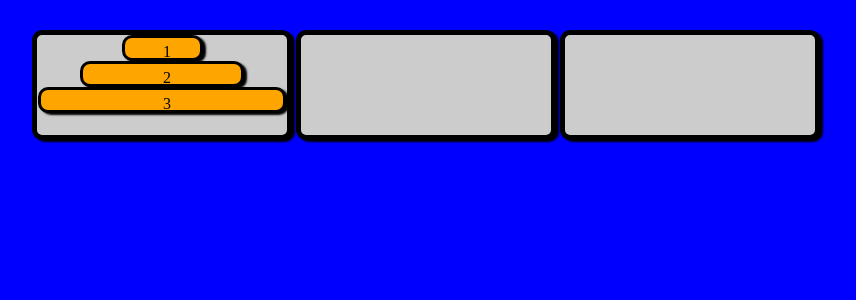
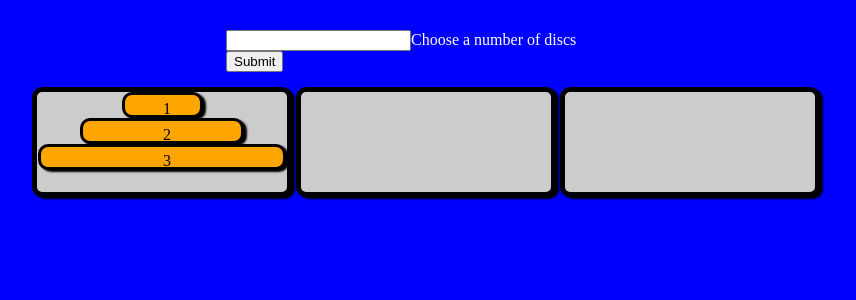
Before and after one commit to chaseTfreeman/ctf_hanoi, a PHP site: page / in a window 1280 px wide. Shown: the part 221-521 px from the top of the page, without its empty margins (214-1070 px from the left). Run offline with PHP 8.4, Linux system fonts and the light colour scheme; some libraries are stand-ins or nearby versions.

Commit message:
Got DnD to work ;)--adding rules etc

```diff
--- a/index.html
+++ b/index.html
@@ -6,7 +6,7 @@
   <link rel="stylesheet" href="styles.css">
   <script src="https://ajax.googleapis.com/ajax/libs/jquery/3.0.0/jquery.min.js"></script>
   <link rel="stylesheet" href="https://ajax.googleapis.com/ajax/libs/jqueryui/1.11.4/themes/smoothness/jquery-ui.css">
-<script src="https://ajax.googleapis.com/ajax/libs/jqueryui/1.11.4/jquery-ui.min.js"></script>
+  <script src="https://ajax.googleapis.com/ajax/libs/jqueryui/1.11.4/jquery-ui.min.js"></script>
 
 </head>
 <body>
@@ -14,6 +14,12 @@
   <header>
     <h1>Towers of Hanoi!</h1>
   </header>
+  <div id="formHolder">
+    <form id=target>
+    <input class="discChoice" type="text"><span>Choose a number of discs</span></input>
+    <input class="submit" type="submit"></input>
+  </form>
+  </div>
   <div class="wrapper">
     <div id="discContainerA" class="discContainer" droppable="true">
       <div class="disc" id=discOne draggable="true">
--- a/script.js
+++ b/script.js
@@ -1,39 +1,33 @@
 $("document").ready(function(){
   console.log("Ready!");
-
-
-
-
-
-
-
-
-
-
-  //
-  // //***********Begin Drag & Drop Code:******************
-  // $(".disc").draggable({
-  //   revert: "invalid",
-  //   // snap: ".discContainer",
-  //   // snapMode: "inner",
-  //   stack: ".disc",
-  //
-  // });
-  // $(".discContainer").droppable({
-  //   drop: function(event, ui) {
-  //     console.log($(this));
-  //    ($(this)).append($(ui.draggable)),
-  //     //ui.draggable.addClass('dropped');
-  //     /*refresh positions
-  //     var refreshPositions = $(".disc").draggable( "option", "refreshPositions" );
-  //     $( ".disc" ).draggable( "option", "refreshPositions", true );
-  //     */
-  //     console.log($(this))
-  //   }
-  // });
+  //***********Begin Drag & Drop Code:******************
+  $(".disc").draggable({
+    revert: "invalid",
+    snap: ".discContainer",
+    snapMode: "inner",
+    stack: ".disc",
+    helper: 'clone',
+    opacity: 0.35,
+  });
+  $(".discContainer").droppable({
+    drop: function(event, ui) {
+      ($(this)).prepend($(ui.draggable)),
+      console.log($(this))
+    }
+  });
   //***********End Drag & Drop Code**************
-
-  //************Handle the addClass when moving between Divs**********
+  //*********** Start Dynamic Disk Creation************
+  $("#target").submit(function( event ) {
+    var numDiscs = $(".discChoice").val()
+    event.preventDefault();
+     for (i = 0; i < numDiscs; i++) {
+       console.log(numDiscs);
+       }
+     });
+  //************END Dynamic Disk Creation******************
+  //                      *********Rules*************
+  //If discContainer's first child element has LOWER 'rank' than 'ui.draggable'
+  // then revert/cancel the drag/drop.
 
   //**********End addClass code*********************
 });
--- a/styles.css
+++ b/styles.css
@@ -44,6 +44,7 @@ p {
   background-image: url(#);
   background-size:cover;
   background-repeat: no-repeat;
+
 }
 
 .disc {
@@ -73,7 +74,7 @@ p {
   width:97%;
 }
 
-/*.dropped {
+.dropped {
   height: 10%;
   background-color: purple;
   border: solid #000;
@@ -85,11 +86,26 @@ p {
   -webkit-box-shadow: inherit;
   -ms-box-shadow: inherit;
   box-shadow: inherit;
-  margin: 0 auto;
+  margin: 0;
   cursor: move;
   bottom:0px;
   top: 0px;
   left: 0px;
   right: 0px;
+}
+#formHolder {
+  min-height: 100;
+  width: 400px;
+  margin: 0 auto;
+  padding-bottom: 15px;
 
-}*/
+
+}
+#submit {
+  width:100px;
+  padding: 5px;
+}
+
+span {
+  color: white;
+}
```
